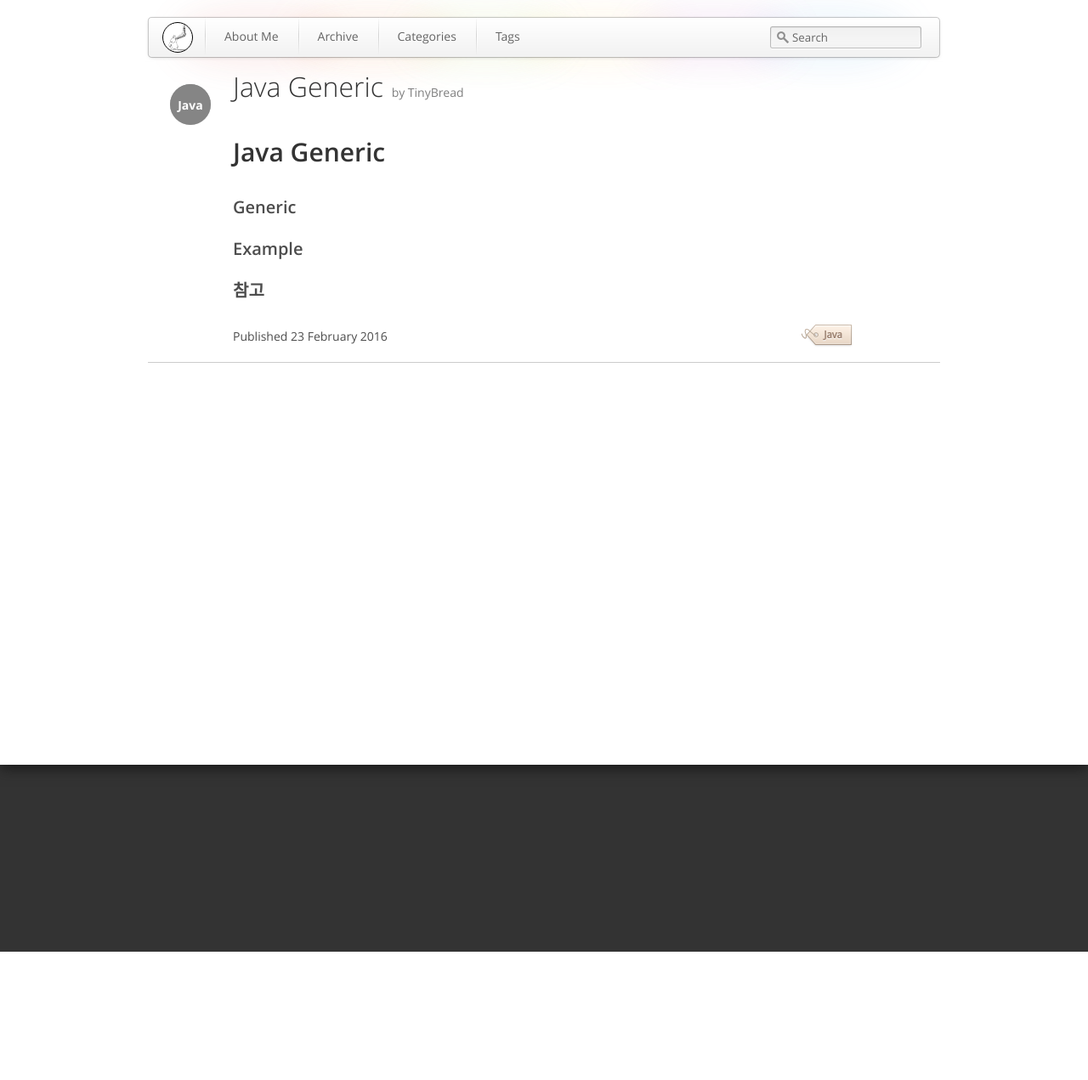
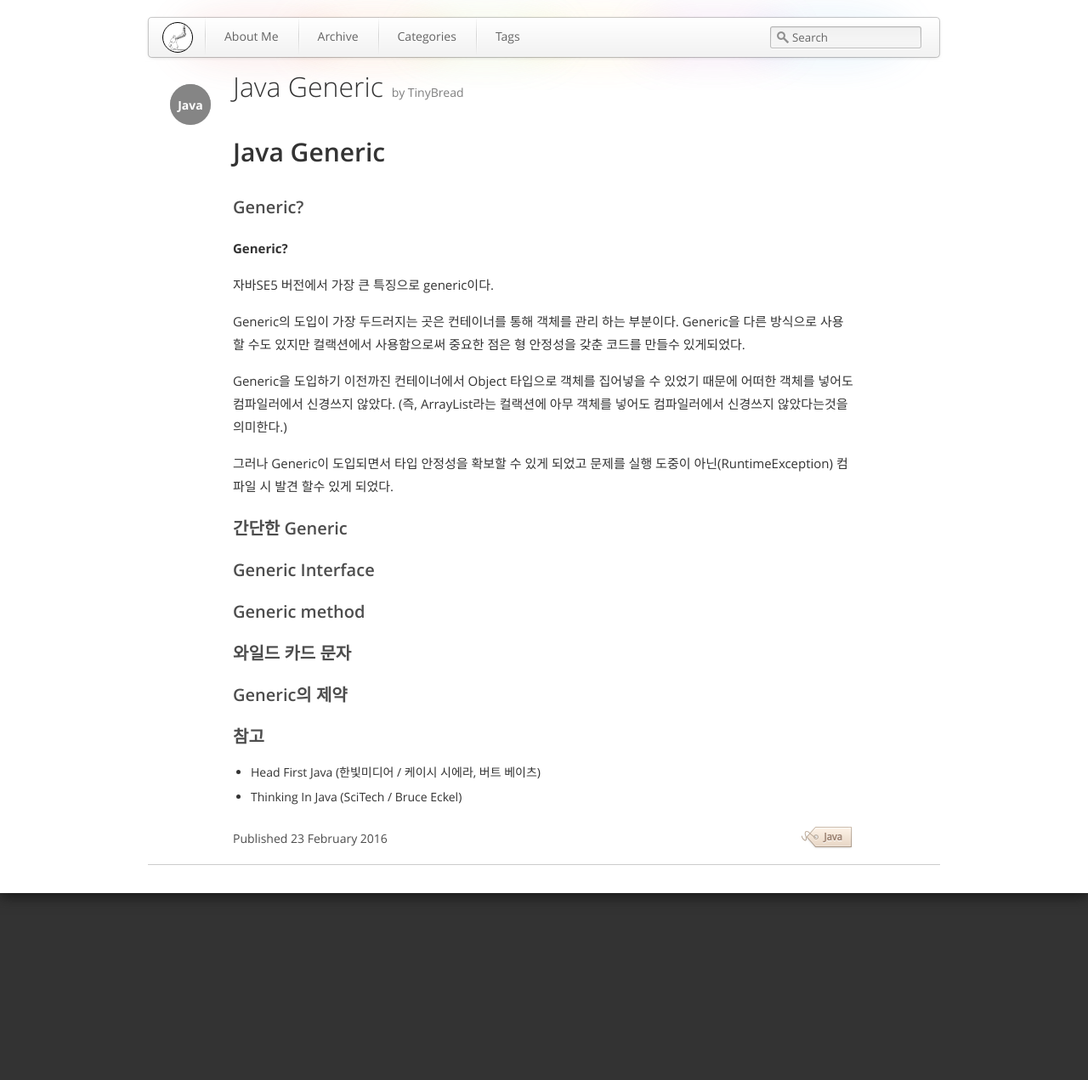
Before and after one commit to tinybread/tinybread.github.com, a Jekyll site: the page built from _posts/2016-2-23-JavaGeneric_on_Java.md, in a window 1280 px wide. Shown: the whole page at 85% size. Built offline with Jekyll 4.4.1, drawn with Linux system fonts in a browser that asks for light colours; before the commit the page ends 1120 px from its top, so only the background shows below that.

Commit message:
no message

```diff
--- a/_posts/2016-2-23-JavaGeneric_on_Java.md
+++ b/_posts/2016-2-23-JavaGeneric_on_Java.md
@@ -10,11 +10,33 @@ tags: [Java]
 <!--more-->
 
 
+
+
 # Java Generic
 
-### Generic
 
-### Example
+### Generic?
+
+
+
+**Generic?**
+
+자바SE5 버전에서 가장 큰 특징으로 generic이다.<br>
+
+Generic의 도입이 가장 두드러지는 곳은 컨테이너를 통해 객체를 관리 하는 부분이다. Generic을 다른 방식으로 사용할 수도 있지만 컬랙션에서 사용함으로써 중요한 점은 형 안정성을 갖춘 코드를 만들수 있게되었다.
+
+Generic을 도입하기 이전까진 컨테이너에서 Object 타입으로 객체를 집어넣을 수 있었기 때문에 어떠한 객체를 넣어도 컴파일러에서 신경쓰지 않았다. (즉, ArrayList라는 컬랙션에 아무 객체를 넣어도 컴파일러에서 신경쓰지 않았다는것을 의미한다.)
+
+그러나 Generic이 도입되면서 타입 안정성을 확보할 수 있게 되었고 문제를 실행 도중이 아닌(RuntimeException) 컴파일 시 발견 할수 있게 되었다.
+
+
+### 간단한 Generic
+### Generic Interface
+### Generic method
+### 와일드 카드 문자
+### Generic의 제약
 
 
 ### 참고
+* Head First Java (한빛미디어 / 케이시 시에라, 버트 베이츠)
+* Thinking In Java (SciTech / Bruce Eckel)
```
